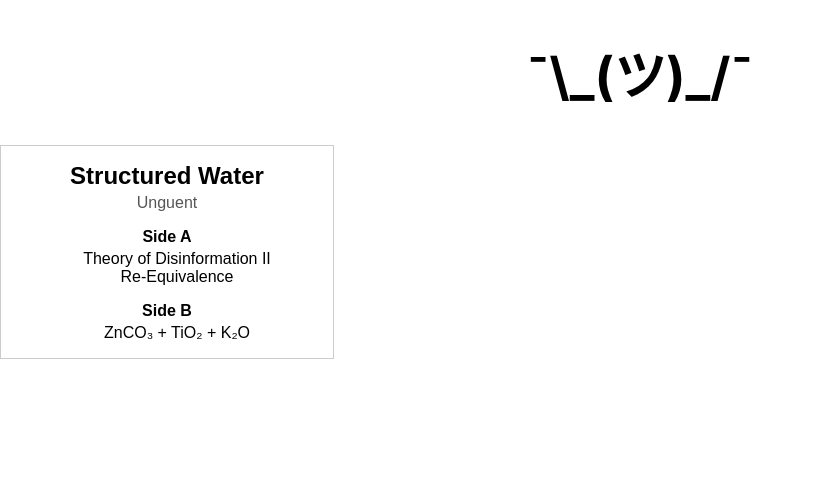
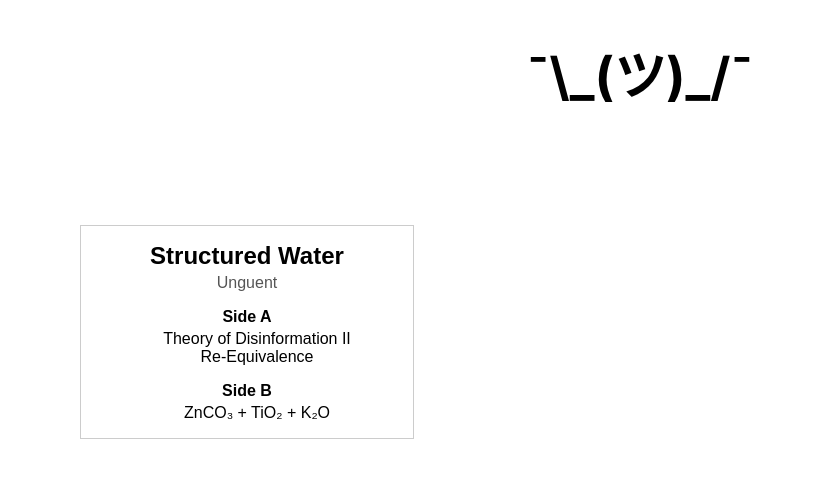
Before and after one commit to lancehsimmons/shrug-react, a React (Create React App) app: page / in a window 1280 px wide. Shown: the top 478 px of the page, without its empty margins (0-813 px from the left). Built offline with nearby package versions, Linux system fonts and the light colour scheme.

Commit message:
fooling with card css, stable but notapplying from css file

```diff
--- a/src/App.css
+++ b/src/App.css
@@ -28,6 +28,14 @@
   color: #04cc40;
 }
 
+.release-list {
+  margin: 80px 80px 80px 80px;
+  /* margin-top: 80px;
+  margin-bottom: 80px;
+  margin-right: 80px;
+  margin-left: 80px; */
+}
+
 @keyframes App-logo-spin {
   from {
     transform: rotate(0deg);
--- a/src/App.js
+++ b/src/App.js
@@ -12,7 +12,7 @@ function App() {
           ¯\_(ツ)_/¯
         </h1>
       </header>
-      <Releaselist />
+      <Releaselist className="release-list"/>
     </div>
   );
 }
--- /dev/null
+++ b/src/ReleaseCard.css
@@ -0,0 +1,6 @@
+.release-card {
+  width: 700 !important;
+  border: "1px solid #ccc" !important;
+  padding: 16 !important;
+}
+/* width: 300, border: "1px solid #ccc", padding:  16, fontFamily: "sans-serif"  */
--- a/src/components/Release.js
+++ b/src/components/Release.js
@@ -1,4 +1,4 @@
-// import releaseData from "../assets/releases.json";
+// import '../ReleaseCard.css';
 
 export default function MusicCard({
   title,
@@ -7,7 +7,7 @@ export default function MusicCard({
   sideB,
 }) {
   return (
-    <div style={{ width: 300, border: "1px solid #ccc", padding: 16, fontFamily: "sans-serif" }}>
+    <div className="styles.card" style={{width: 300, border: "1px solid #ccc", padding:  16, fontFamily: "sans-serif"}}>
       {/* {image && <img src={image} alt={title} style={{ width: "100%", marginBottom: 12 }} />} */}
       <h2 style={{ margin: "0 0 4px" }}>{title}</h2>
       <p style={{ margin: "0 0 16px", color: "#555" }}>{artist}</p>
```
